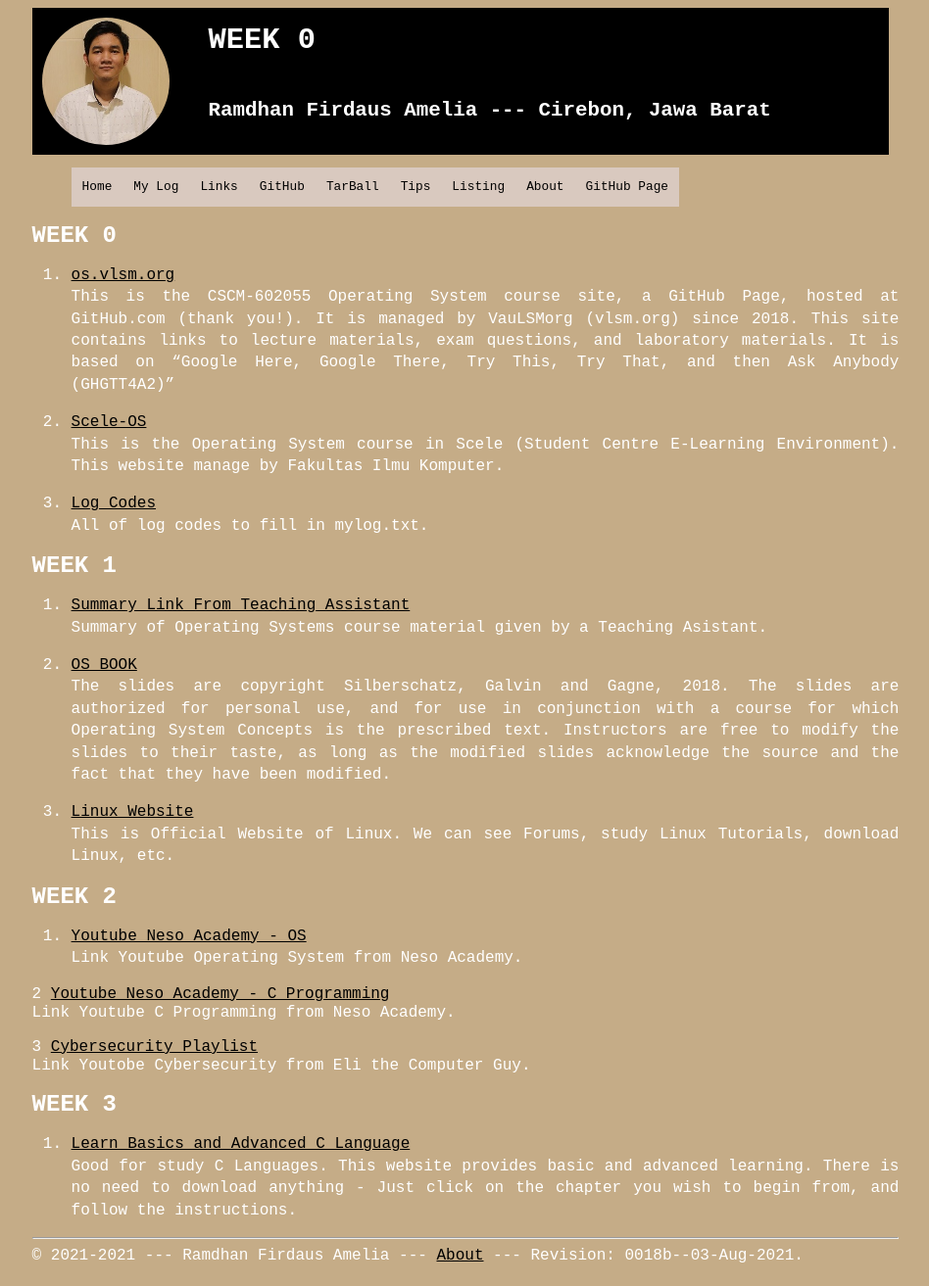
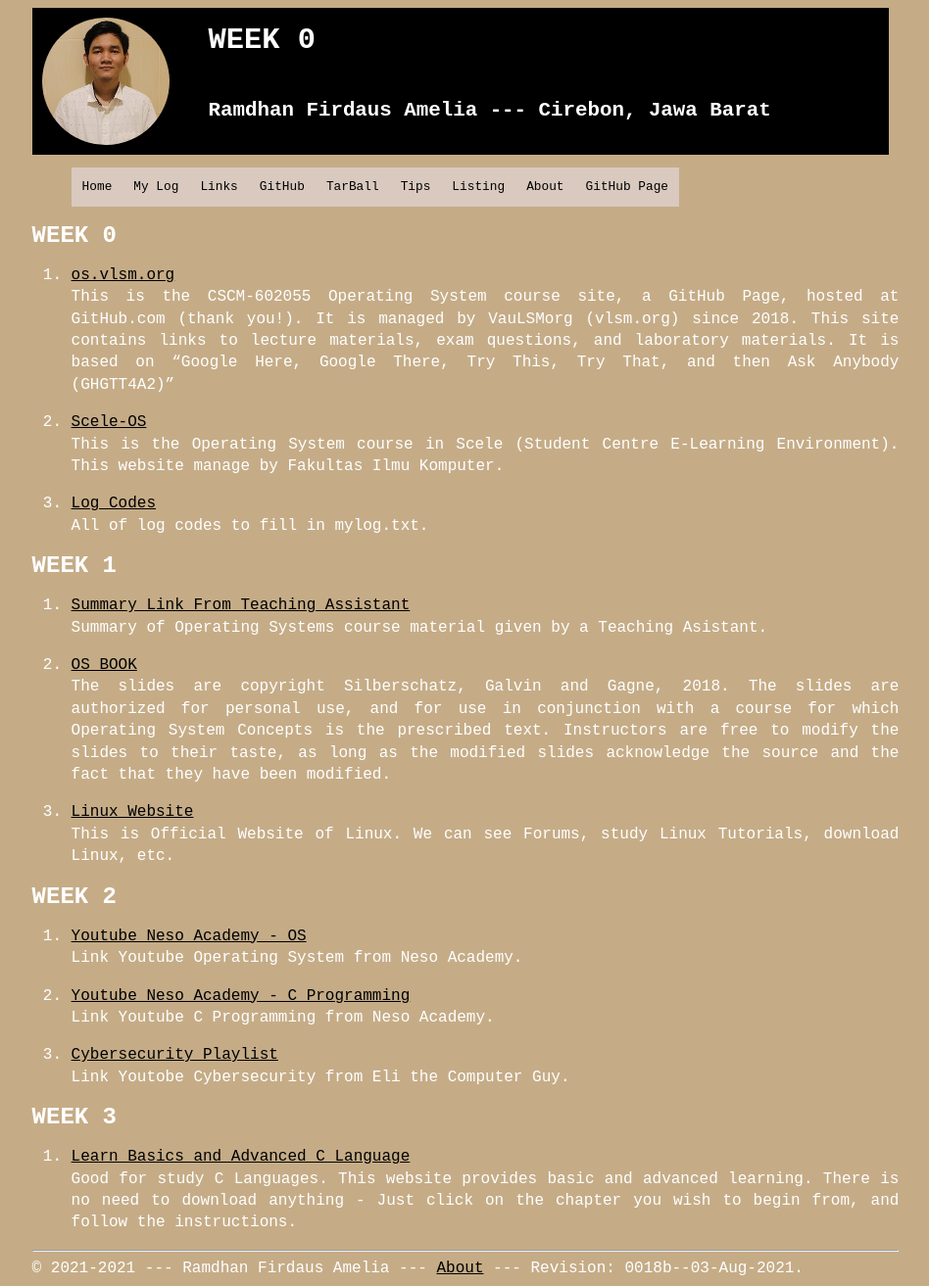
Before and after one commit to ramdhanfirdaus/os212, a Jekyll site: the page built from links.md, in a window 1280 px wide. Shown: the whole page at 98% size, without its empty margins (165-1113 px from the left). Built offline with Jekyll 4.4.1, drawn with Linux system fonts in a browser that asks for light colours; our own code applies the rules of GitHub Pages for plain Markdown files.

Commit message:
Update links.md

```diff
--- a/links.md
+++ b/links.md
@@ -43,11 +43,11 @@ We can see Forums, study Linux Tutorials, download Linux, etc.
 Link Youtube Operating System from Neso Academy.
 
 
-2 [Youtube Neso Academy - C Programming](https://www.youtube.com/playlist?list=PLBlnK6fEyqRiVhbXDGLXDk_OQAeuVcp2O)<br>
+2. [Youtube Neso Academy - C Programming](https://www.youtube.com/playlist?list=PLBlnK6fEyqRiVhbXDGLXDk_OQAeuVcp2O)<br>
 Link Youtube C Programming from Neso Academy.
 
 
-3 [Cybersecurity Playlist](https://www.youtube.com/playlist?list=PLJcaPjxegjBXtpdrZ4Blxgo-juMUfFovf)<br>
+3. [Cybersecurity Playlist](https://www.youtube.com/playlist?list=PLJcaPjxegjBXtpdrZ4Blxgo-juMUfFovf)<br>
 Link Youtobe Cybersecurity from Eli the Computer Guy.
 
 
```
